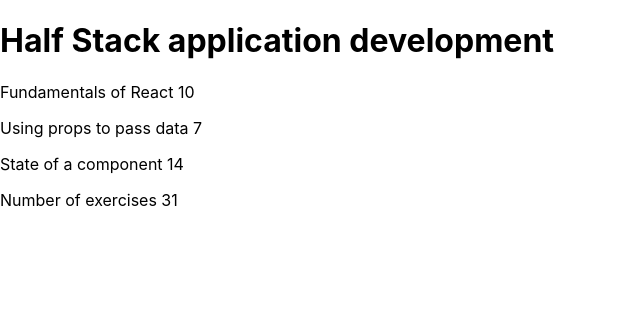
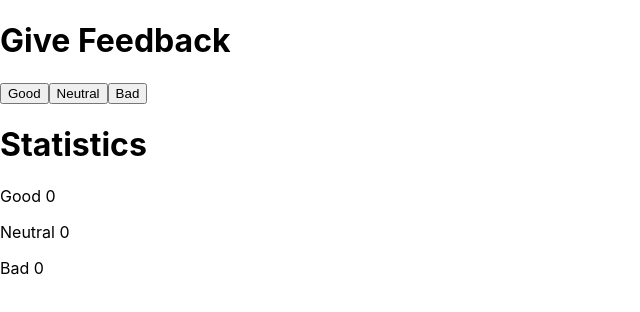
Before and after one commit to chinmaym07/exercises, a React (Create React App) app in the folder part 1/part1-exercise/: page / in a window 1280 px wide. Shown: the top 312 px of the page, without its empty margins (0-640 px from the left). Built offline with nearby package versions, Linux system fonts and the light colour scheme.

Commit message:
Added 1.6 exercise step 1

```diff
--- a/part 1/part1-exercise/src/App.js
+++ b/part 1/part1-exercise/src/App.js
@@ -1,64 +1,25 @@
-import React from 'react'
+import React,{useState} from 'react'
 
-const Header = ({course})=>{
-  return (
-    <div>
-      <h1>{course}</h1>
-    </div>
-  )
-}
-const Part = ({part,exercises}) => {
-  return (
-    <p>
-      {part} {exercises}
-    </p>
-    )
-}
-const Content = ({parts})=>{
-  return (
-    <div>
-    {
-      parts.map(({name,exercises})=>(
-        <Part part={name} exercises={exercises} />
-      ))
-    }
-    </div>
-  )
-}
 
-const Total = ({parts}) => {
-  return (
-    <p>
-      Number of exercises {parts.reduce((acc,obj)=> acc + obj.exercises,0)}
-    </p>
-  )
-}
 
 const App = () => {
-  const course = {
-    name: 'Half Stack application development',
-    parts: [
-      {
-        name: 'Fundamentals of React',
-        exercises: 10
-      },
-      {
-        name: 'Using props to pass data',
-        exercises: 7
-      },
-      {
-        name: 'State of a component',
-        exercises: 14
-      }
-    ]
-  }
+  const [good, setGood] = useState(0)
+  const [neutral, setNeutral] = useState(0)
+  const [bad, setBad] = useState(0)
 
 
   return (
     <div>
-      <Header course={course.name} />
-      <Content parts={course.parts} />
-      <Total parts={course.parts} />
+      <h1>Give Feedback</h1>
+      <div className="buttons">
+        <button onClick={()=> setGood(good+1)}>Good</button>
+        <button onClick={()=> setNeutral(neutral+1)}>Neutral</button>
+        <button onClick={()=> setBad(bad+1)}>Bad</button>
+      </div>
+      <h1>Statistics</h1>
+      <p>Good {good}</p>
+      <p>Neutral {neutral}</p>
+      <p>Bad {bad}</p>
     </div>
   )
 }
```
